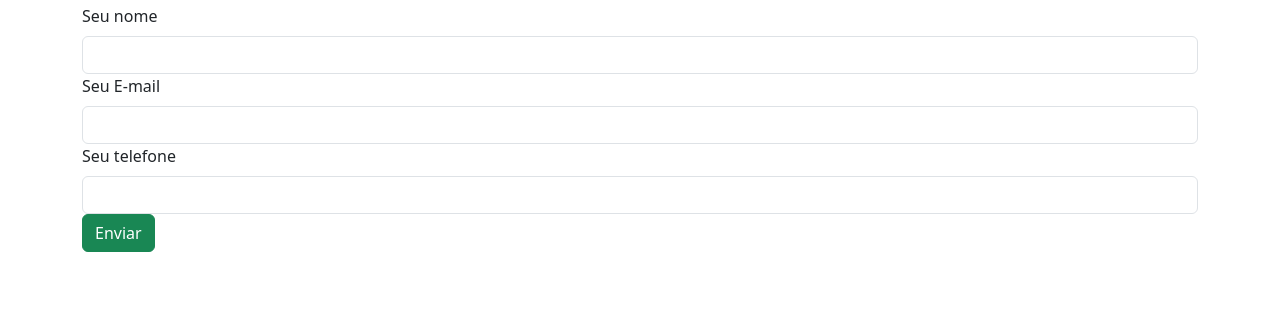
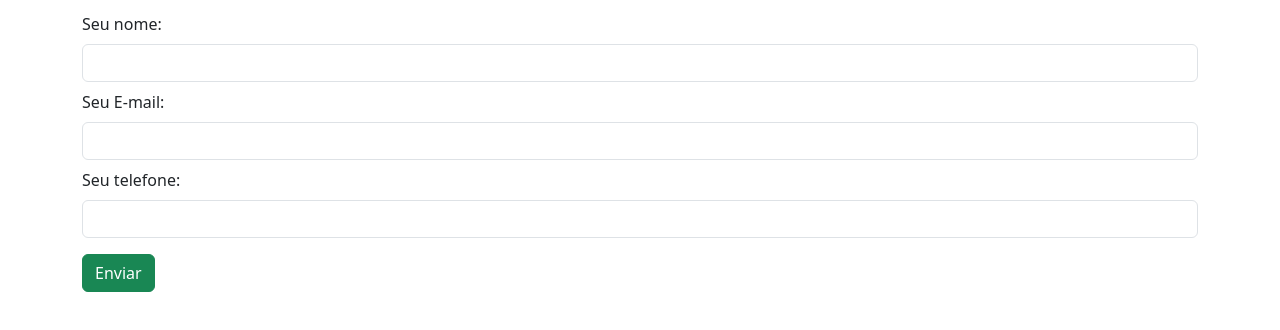
Before and after one commit to danijoss/curso_ebac_frontend, a plain HTML site: page index.html in a window 1280 px wide. Shown: the part 42-372 px from the top of the page. Drawn offline with nearby package versions, Linux system fonts and the light colour scheme.

Commit message:
correcoes

```diff
--- a/Bootstrap - exercicio/main.css
+++ /dev/null
@@ -1,8 +0,0 @@
-a.btn {
-    display: block;
-}
-
-
-.post {
-    margin-bottom: 24px;
-}
--- a/Bootstrap - exercicio/index.html
+++ b/index.html
@@ -14,11 +14,11 @@
             <div class="col">
                 <h2>Cadastro</h2>
                 <form>
-                    <label class="form-label" for="nome">Seu nome</label>
+                    <label class="form-label" for="nome">Seu nome:</label>
                     <input class="form-control" type="text" id="nome">
-                    <label class="form-label" for="email">Seu E-mail</label>
+                    <label class="form-label" for="email">Seu E-mail:</label>
                     <input type="email" class="form-control" id="telefone">
-                    <label class="form-label" for="email">Seu telefone</label>
+                    <label class="form-label" for="email">Seu telefone:</label>
                     <input type="tel" class="form-control" id="telefone">
                     <button class="btn btn-success">Enviar</button>
                 </form>
--- /dev/null
+++ b/main.css
@@ -0,0 +1,10 @@
+
+
+.container label {
+    padding: 8px 0;
+    margin-bottom: 0;
+}
+
+.container button {
+    margin-top: 16px;
+}
```
